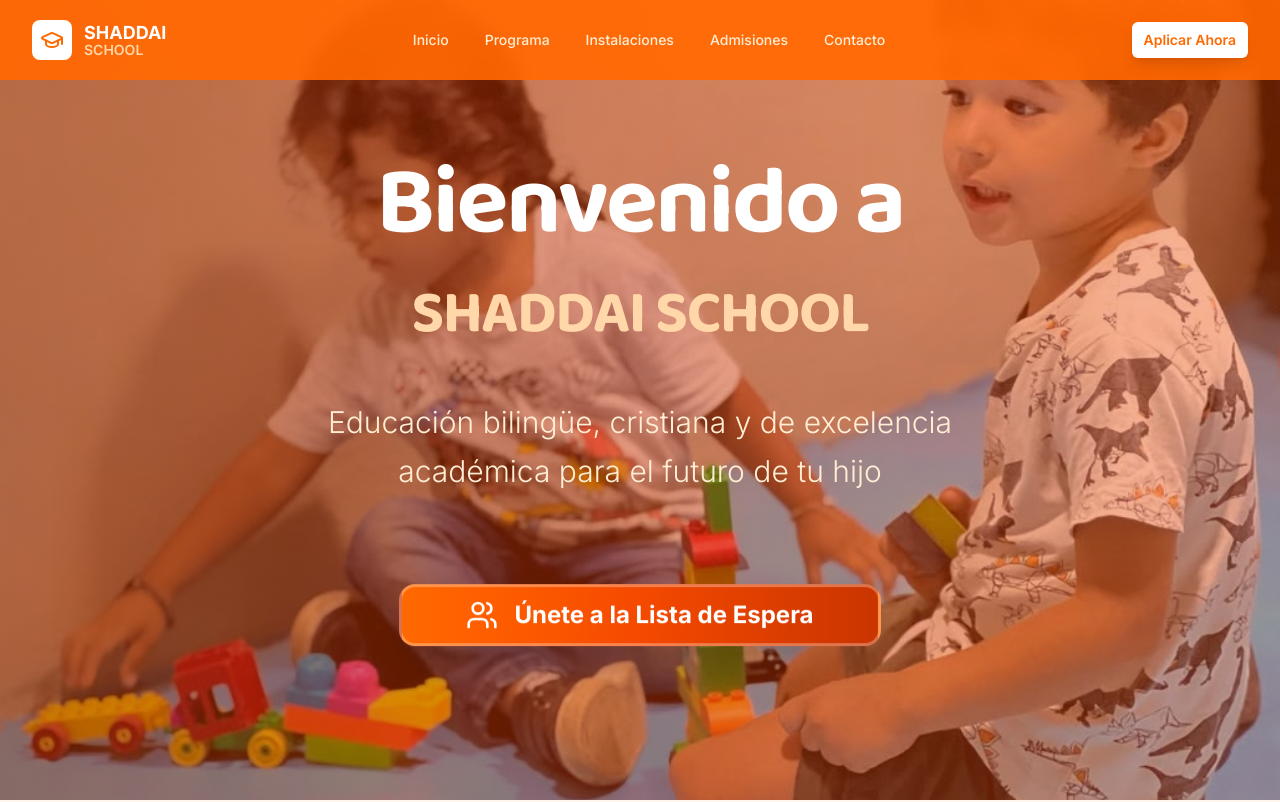
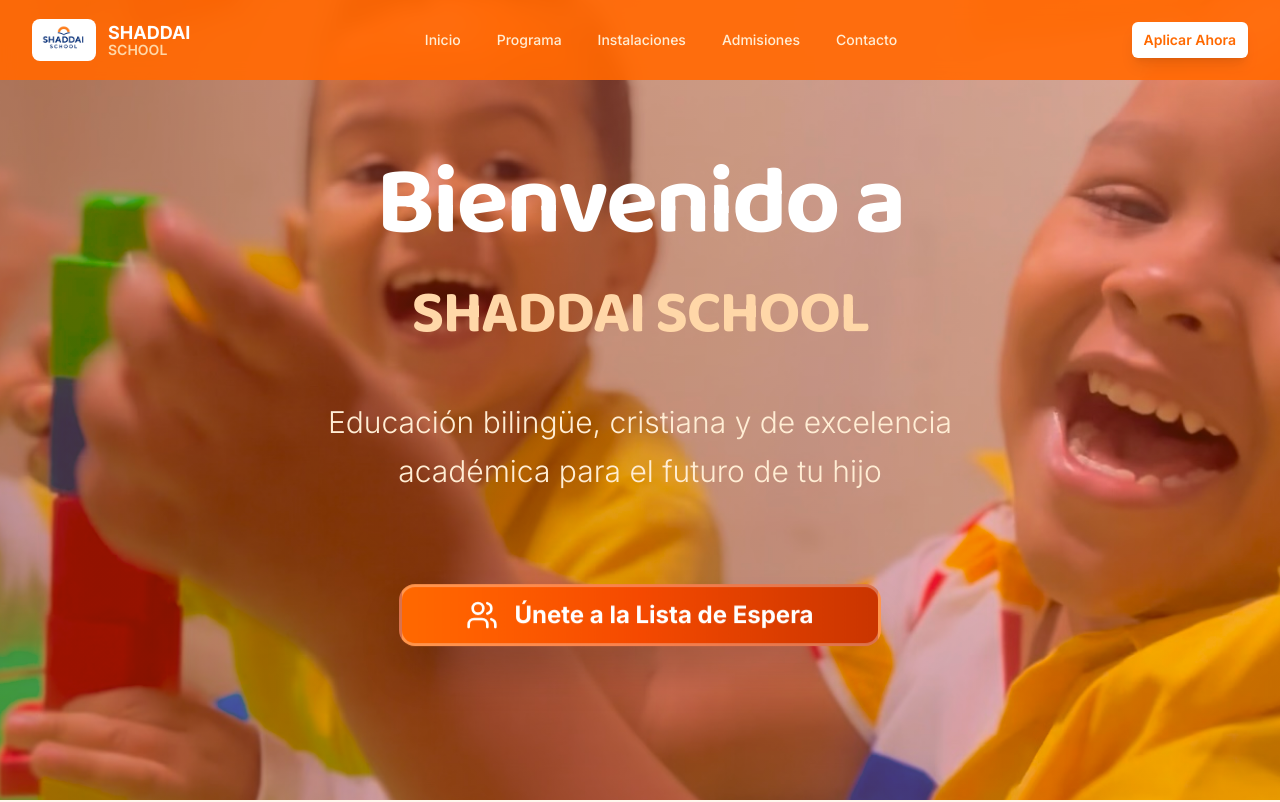
Before and after one commit to ItachiRD26/shaddai-care, a Next.js app: page /shaddai-school in a window 1280 px wide. Shown: the top 802 px of the page. Built offline with nearby package versions, Linux system fonts and the light colour scheme.

Commit message:
Update: Fix Hero

```diff
--- a/src/app/shaddai-school/page.tsx
+++ b/src/app/shaddai-school/page.tsx
@@ -233,13 +233,13 @@
         {/* Background Image */}
         <div className="absolute inset-0 z-0">
           <Image
-            src="/images/school-hero.jpg"
+            src="/images/hero-school-2.jpeg"
             alt="Campus de Shaddai School"
             fill
             className="object-cover scale-105"
             priority
           />
-          <div className="absolute inset-0 bg-gradient-to-r from-orange-800/60 via-orange-700/50 to-orange-600/40"></div>
+          <div className="absolute inset-0 bg-gradient-to-r from-orange-800/40 via-orange-700/35 to-orange-600/25"></div>
         </div>
 
         {/* Content */}
--- a/src/components/layout/school-navbar.tsx
+++ b/src/components/layout/school-navbar.tsx
@@ -2,8 +2,9 @@
 
 import { useState, useEffect } from "react"
 import Link from "next/link"
-import { Menu, X, GraduationCap } from "lucide-react"
+import { Menu, X } from "lucide-react"
 import { Button } from "@/components/ui/button"
+import Image from "next/image"
 
 const links = [
   { name: "Inicio", href: "#inicio" },
@@ -37,14 +38,21 @@
         <div className="flex items-center justify-between h-20">
           {/* Professional Logo */}
           <Link href="#inicio" className="flex items-center gap-3 group">
-            <div className="w-10 h-10 bg-white rounded-lg flex items-center justify-center group-hover:bg-orange-50 transition-colors">
-              <GraduationCap className="w-6 h-6 text-orange-500" />
+  <div className="bg-white rounded-lg flex items-center justify-center group-hover:bg-orange-50 transition-colors">
+    <Image
+      src="/images/logo-school.png"
+      alt="Shaddai School Logo"
+      width={64}
+      height={64}
+      className="object-contain"
+    />
   </div>
   <div className="flex flex-col">
     <span className="font-bold text-lg text-white leading-tight">SHADDAI</span>
     <span className="font-semibold text-sm text-orange-200 leading-tight -mt-1">SCHOOL</span>
   </div>
 </Link>
+
 
           {/* Desktop Navigation */}
           <nav className="hidden md:flex items-center gap-1">
```
Also changed, not shown: public/images/hero-school-2.JPEG (renamed from public/images/IMG_1931.JPEG), public/images/logo-school.png (added). Lines whose indentation alone changed are shown as unchanged.
